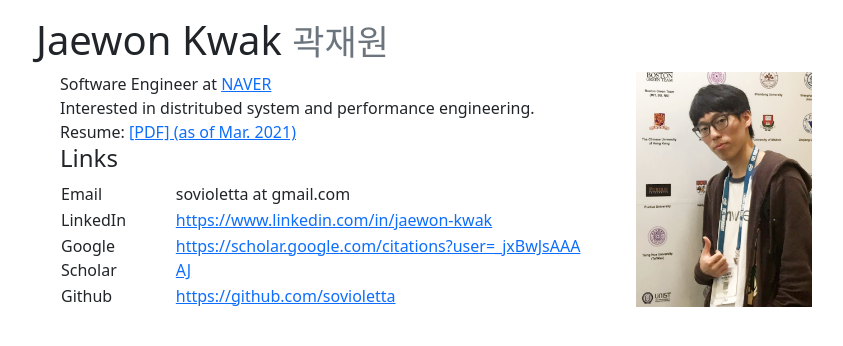
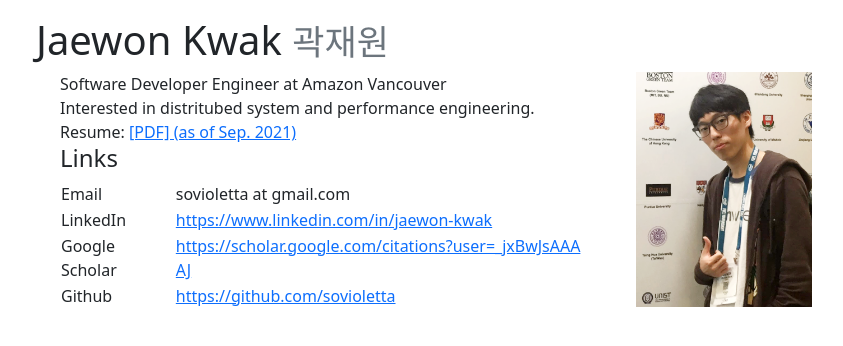
Before and after one commit to sovioletta/sovioletta, a plain HTML site: page index.html in a window 1280 px wide. Shown: the whole page, without its empty margins (216-1059 px from the left). Drawn offline with nearby package versions, Linux system fonts and the light colour scheme.

Commit message:
update on 2021.09.27

```diff
--- a/index.html
+++ b/index.html
@@ -19,9 +19,9 @@
             <div class="row justify-content-md-center">
                 <div class="col">
                         <div class="container">
-                            Software Engineer at <a href="https://www.navercorp.com">NAVER</a> <br/>
+                            Software Developer Engineer at Amazon Vancouver <br/>
                             Interested in distritubed system and performance engineering. <br/>
-                            Resume: <a href="./resume.pdf">[PDF] (as of Mar. 2021)</a>
+                            Resume: <a href="./resume.pdf">[PDF] (as of Sep. 2021)</a>
                         </div>
                         <div class="container">
                             <h4>Links</h4>
```
Also changed, not shown: 1 other file.
